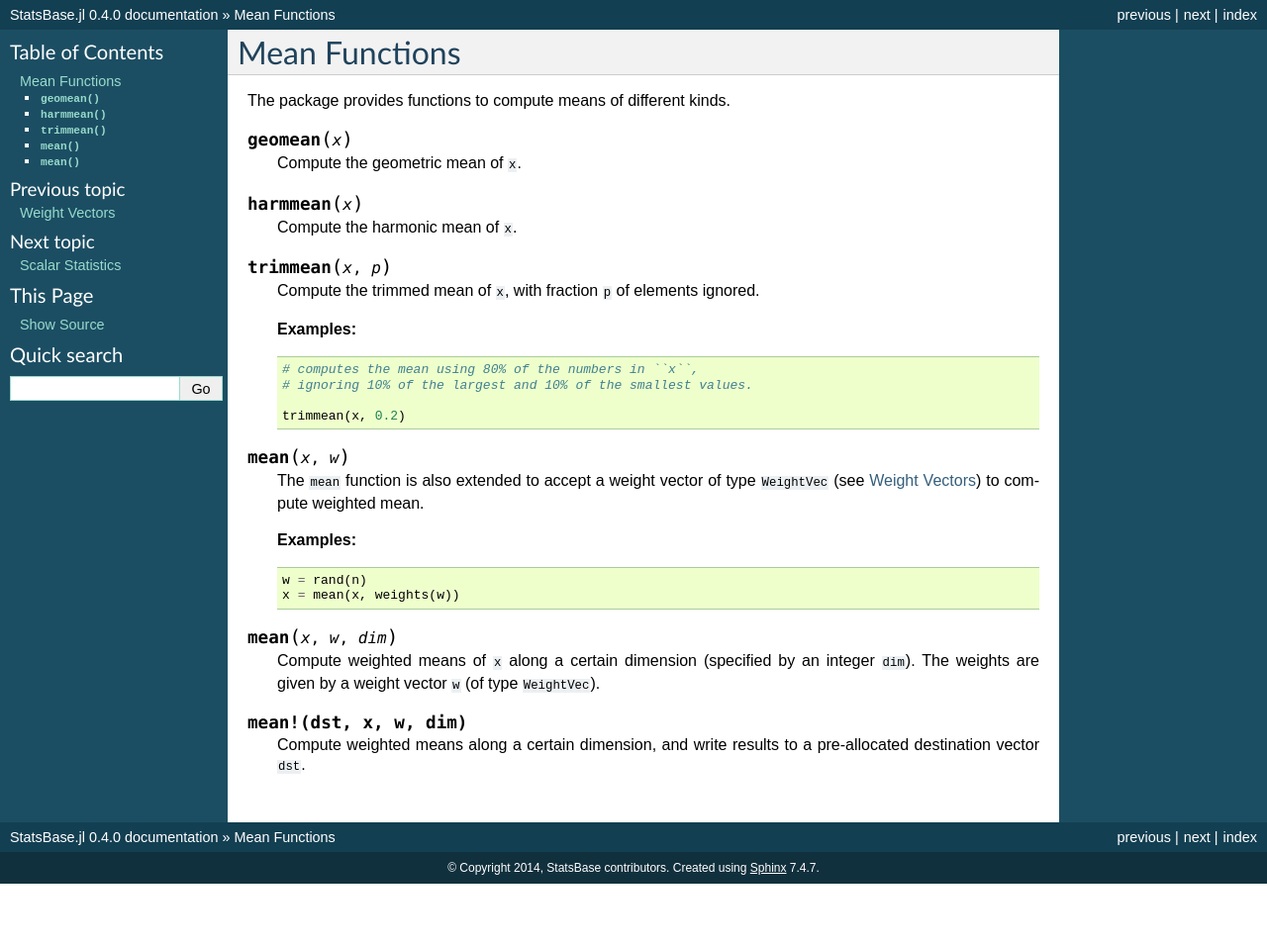
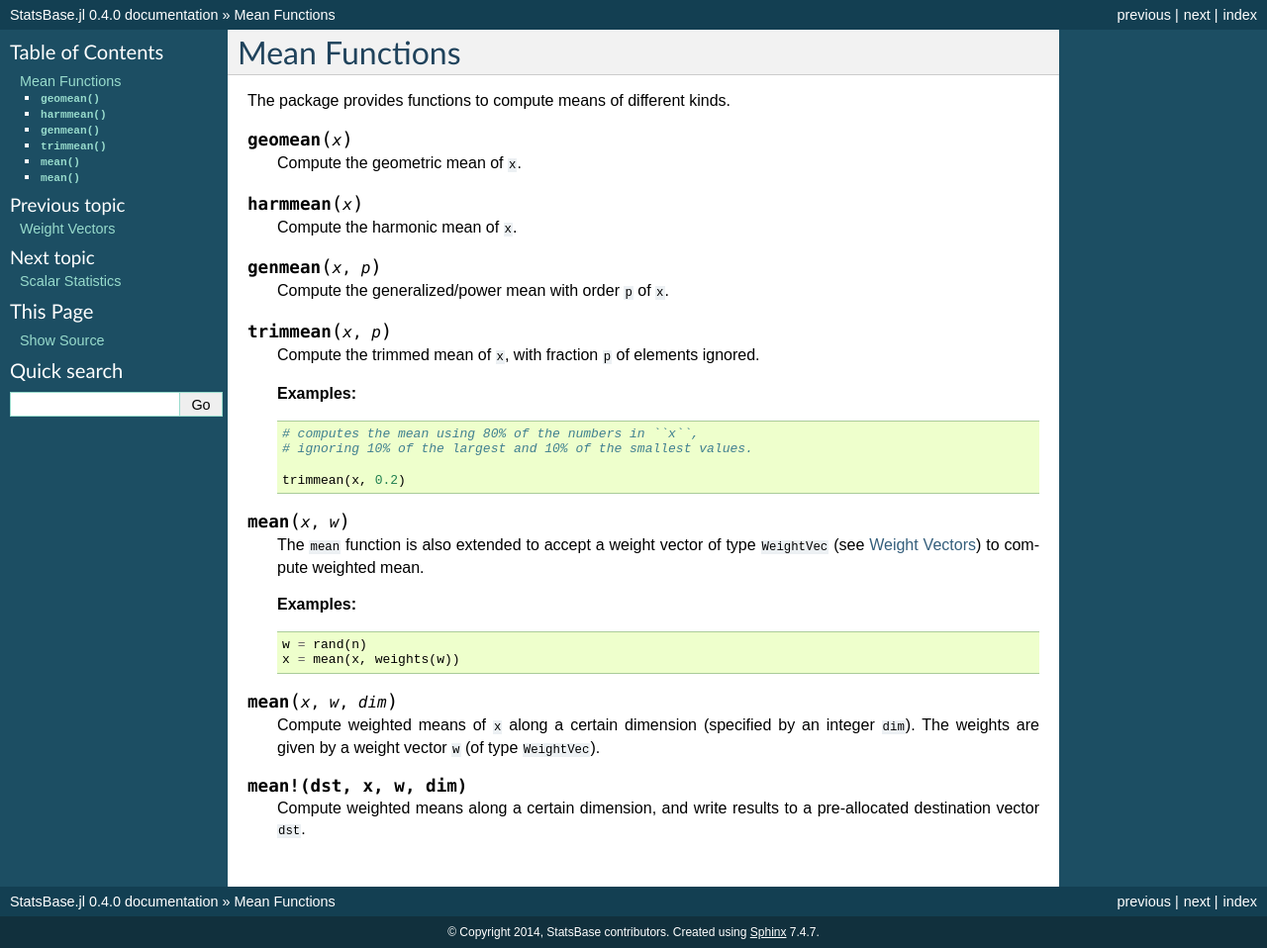
Before and after one commit to JuliaStats/StatsBase.jl, a Sphinx documentation site: the page built from docs/source/means.rst, in a window 1280 px wide. Shown: the whole page at 99% size. Built offline with Sphinx 7.4.7, drawn with Linux system fonts in a browser that asks for light colours; formulas are drawn with MathJax 3; before the commit the page ends 900 px from its top, so only the background shows below that.

Commit message:
Add generalized/power mean function

```diff
--- a/docs/source/means.rst
+++ b/docs/source/means.rst
@@ -10,6 +10,10 @@ The package provides functions to compute means of different kinds.
 .. function:: harmmean(x)
 
   Compute the harmonic mean of ``x``.
+
+.. function:: genmean(x, p)
+
+  Compute the generalized/power mean with order ``p`` of ``x``.
 
 .. function:: trimmean(x, p)
 
```
Also changed, not shown: 3 other files.
